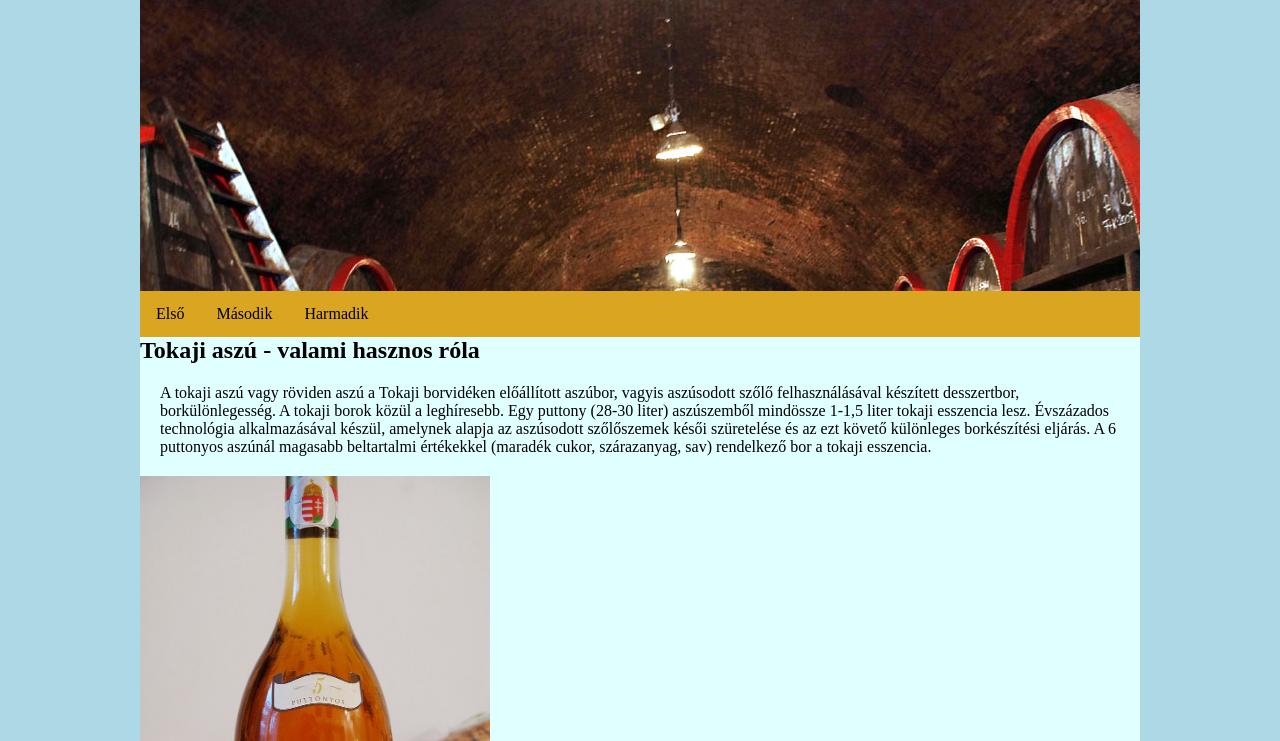
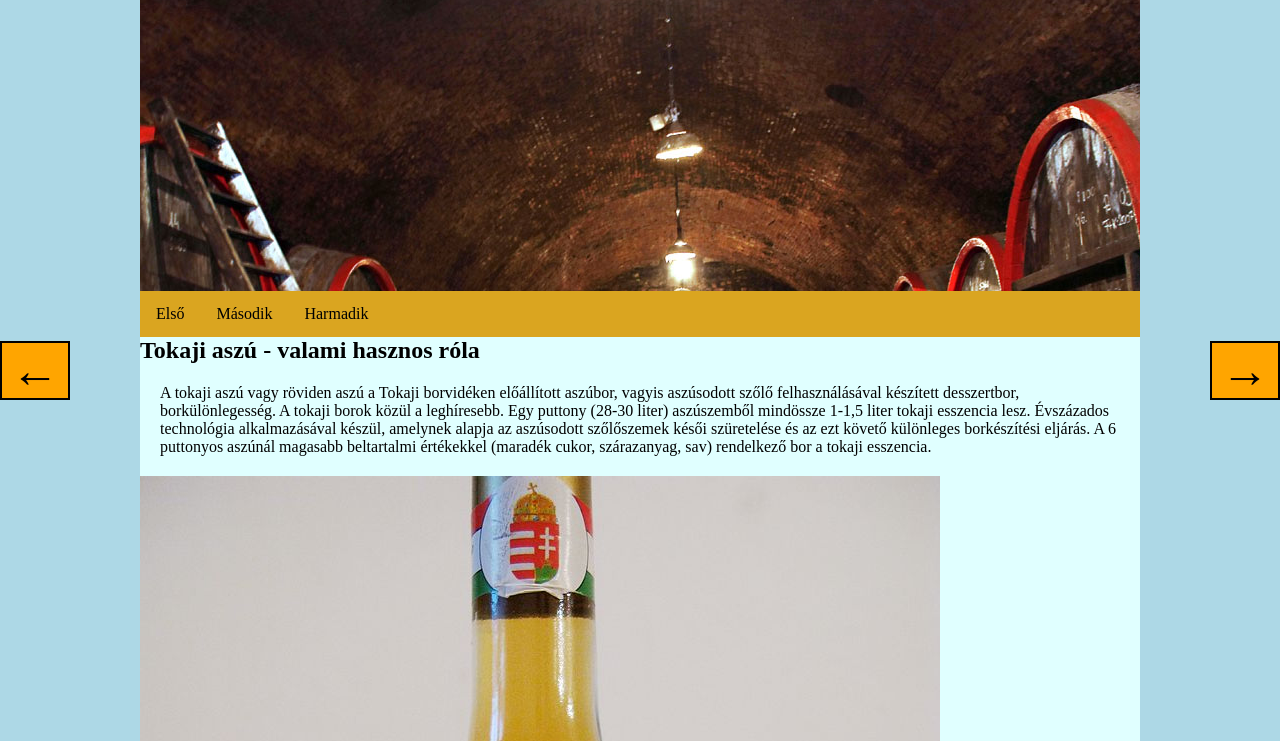
Before and after one commit to PavloviMore/Dolgozat_9-30, a plain HTML site: page index.html in a window 1280 px wide. Shown: the part 59-800 px from the top of the page. Drawn offline with Linux system fonts and the light colour scheme.

Commit message:
Nyilak megcsinálása

```diff
--- a/CSS/style.css
+++ b/CSS/style.css
@@ -46,7 +46,31 @@ nav a:hover{
     float: right;
 }
 
-.aszu img{
+.left-link,.right-link{
+    position: fixed;
+    top: 50%;
+    font-size: 3em;
+    background: orange;
+    color: black;
+    text-decoration: none;
+    border: 2px solid black;
+}
+.left-link a, .right-link a{
+    color: black;
+    text-decoration: none;
+    padding:9px;
+}
+
+.left-link{
+    left: 0;
+}
+.right-link{
+    right: 0;
+}
+
+
+
+/* .aszu img{
     width: 350px;
     float: ;
-}
+} */
--- a/index.html
+++ b/index.html
@@ -26,11 +26,9 @@
                     <img src="IMG/Tokaji_aszu.jpg" alt="">
                 </div>
             </main>
-            <div class="left-link">&#8592;</div>
-            <div class="right-link">&#8594;</div>
         </div>
-
-
     </div>
+    <div class="left-link"><a href="#">&#8592;</a></div>
+    <div class="right-link"><a href="#">&#8594;</a></div>
 </body>
 </html>
```
